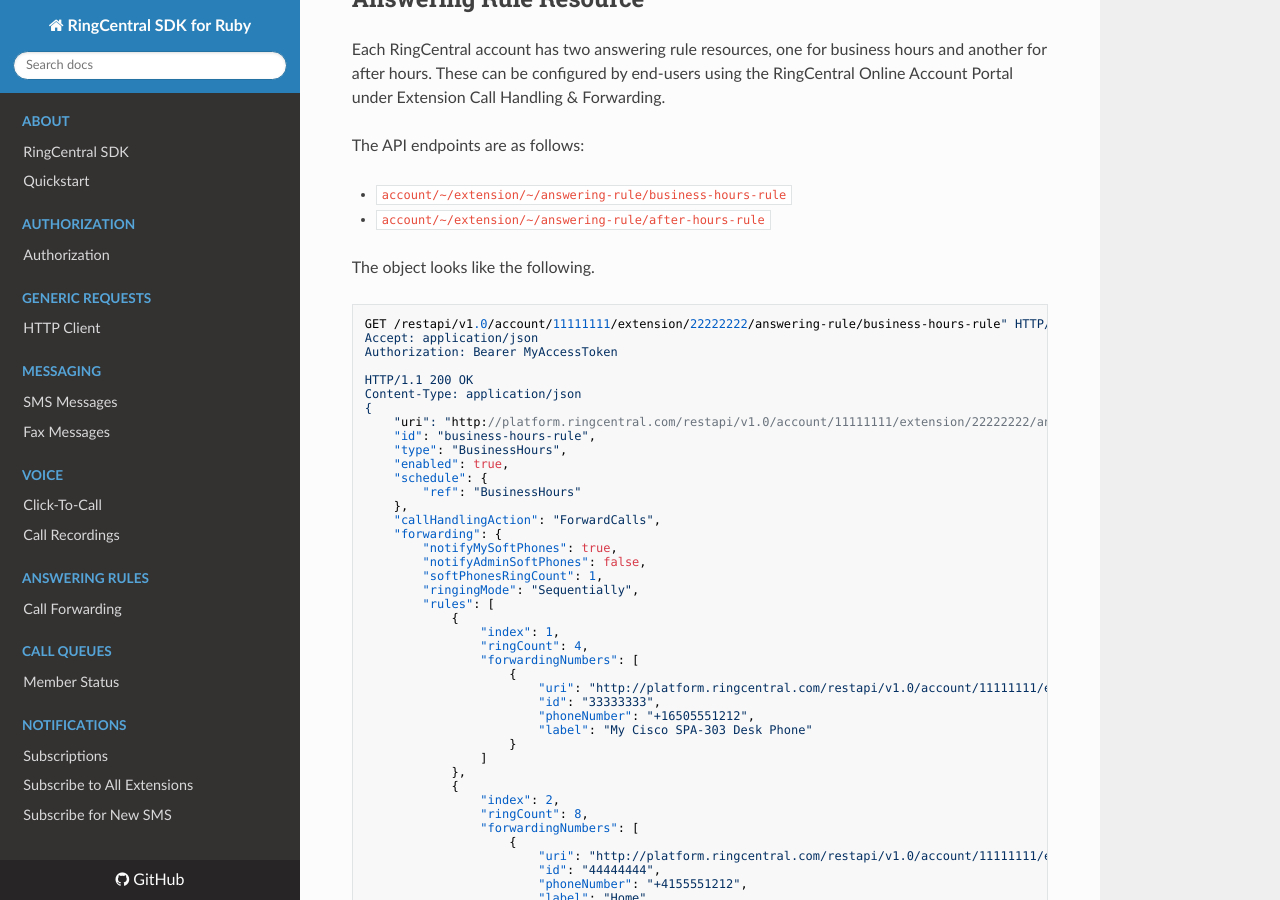
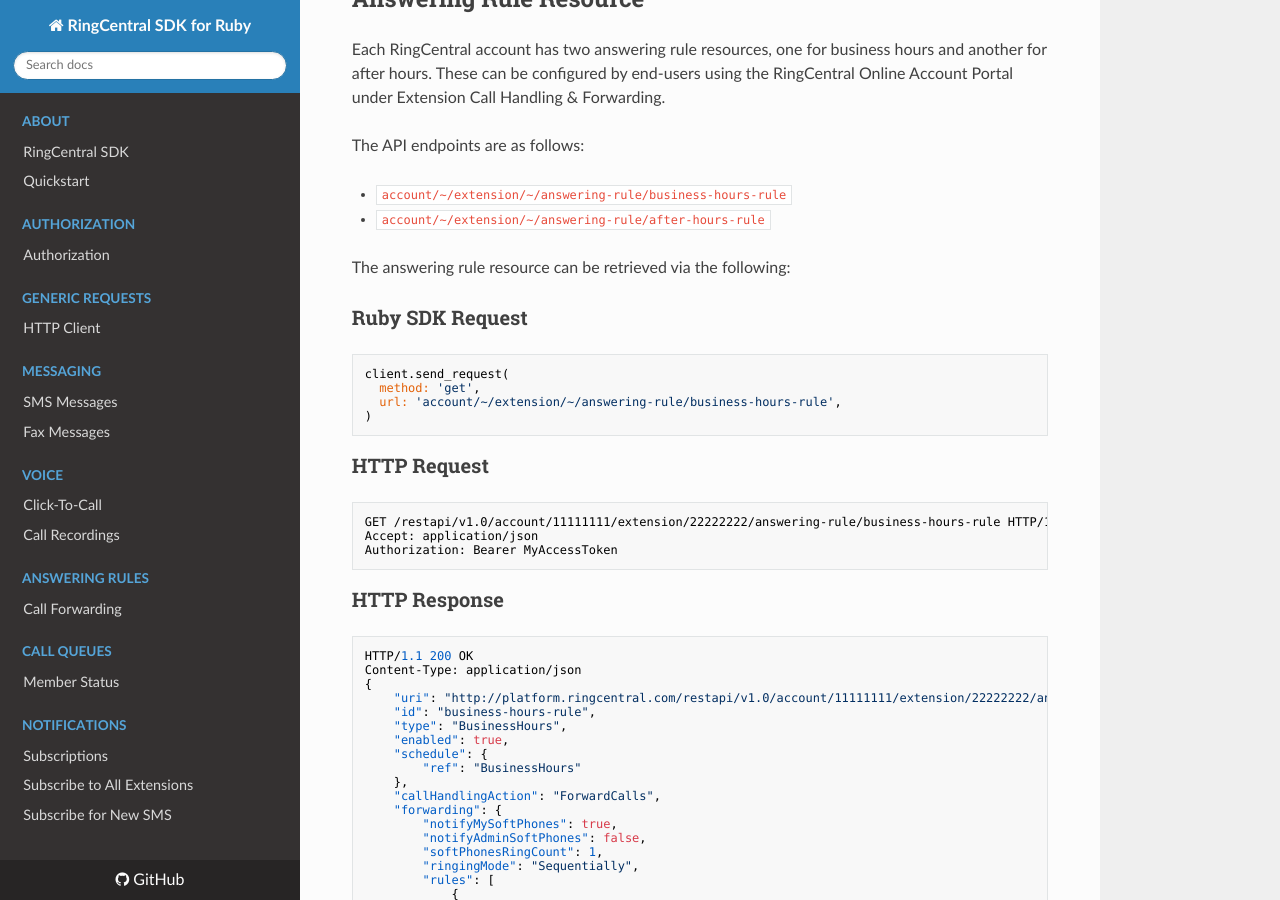
Before and after one commit to grokify/ringcentral-sdk-ruby, an MkDocs documentation site: the page built from docs/usage/messages/Answering-Rules-Call-Forwarding.md, in a window 1280 px wide and 900 px high, scrolled down 250 px. Built offline with MkDocs 1.6.1, drawn with Linux system fonts in a browser that asks for light colours; nearby versions of some CDN libraries; old or Windows-style settings are respelled for this version of MkDocs; some of the changed text lies outside the part shown.

Commit message:
update docs

````diff
--- a/docs/usage/messages/Answering-Rules-Call-Forwarding.md
+++ b/docs/usage/messages/Answering-Rules-Call-Forwarding.md
@@ -11,13 +11,28 @@
 * `account/~/extension/~/answering-rule/business-hours-rule`
 * `account/~/extension/~/answering-rule/after-hours-rule`
 
-The object looks like the following.
+The answering rule resource can be retrieved via the following:
+
+### Ruby SDK Request
+
+```ruby
+client.send_request(
+  method: 'get',
+  url: 'account/~/extension/~/answering-rule/business-hours-rule',
+)
+```
+
+### HTTP Request
+
+```http
+GET /restapi/v1.0/account/11111111/extension/22222222/answering-rule/business-hours-rule HTTP/1.1
+Accept: application/json
+Authorization: Bearer MyAccessToken
+```
+
+### HTTP Response
 
 ```json
-GET /restapi/v1.0/account/11111111/extension/22222222/answering-rule/business-hours-rule" HTTP/1.1
-Accept: application/json
-Authorization: Bearer MyAccessToken
-
 HTTP/1.1 200 OK
 Content-Type: application/json
 {
@@ -119,7 +134,7 @@
 
 An update can be written as follows:
 
-### Ruby SDK
+### Ruby SDK Request
 
 ```ruby
 client.send_request(
@@ -131,7 +146,7 @@
 )
 ```
 
-### HTTP
+### HTTP Request
 
 ```http
 PUT /restapi/v1.0/account/11111111/extension/22222222/forwarding-number/33333333 HTTP/1.1
````
